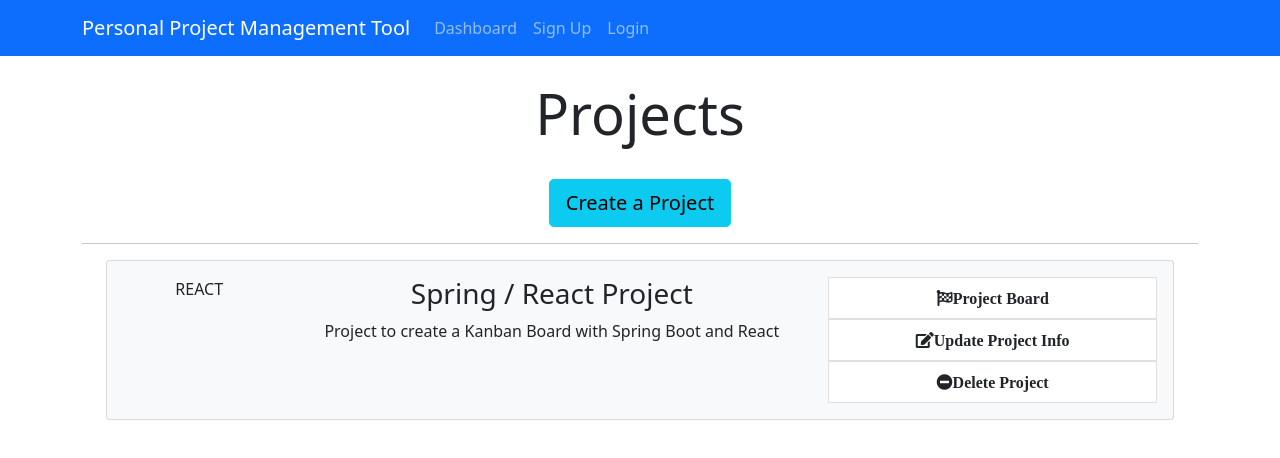
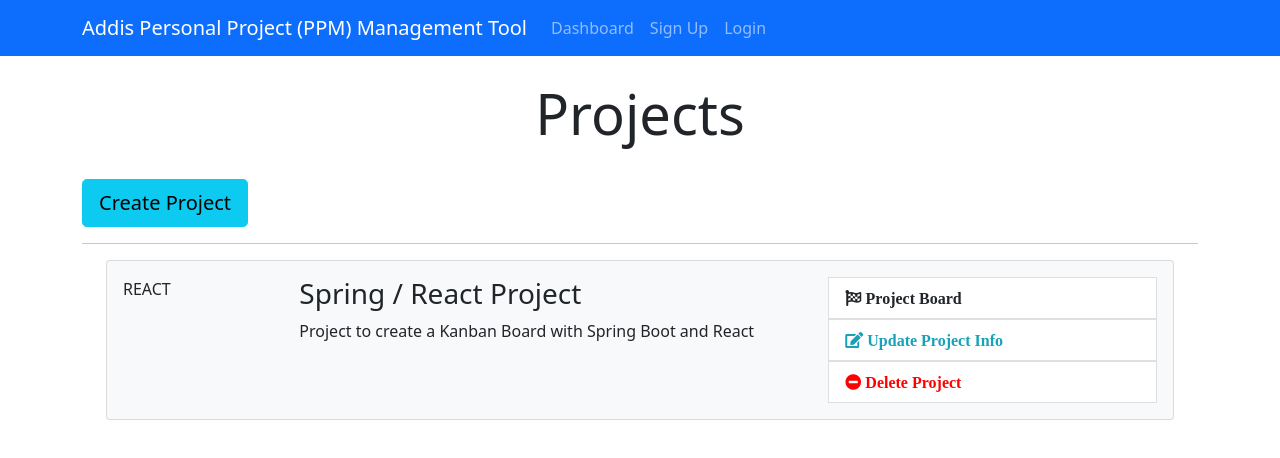
Before and after one commit to addisumm/Addis-PPMTool, a React (Create React App) app in the folder ppmtool-react-client/: page /dashboard in a window 1280 px wide. Shown: the top 458 px of the page. Built offline with nearby package versions, Linux system fonts and the light colour scheme.

Commit message:
Branch16: React Router first Functional Component

```diff
--- a/ppmtool-react-client/package.json
+++ b/ppmtool-react-client/package.json
@@ -9,6 +9,8 @@
     "bootstrap": "^5.1.3",
     "react": "^17.0.2",
     "react-dom": "^17.0.2",
+    "react-router": "^6.2.1",
+    "react-router-dom": "^6.2.1",
     "react-scripts": "5.0.0",
     "web-vitals": "^2.1.4"
   },
--- a/ppmtool-react-client/public/index.html
+++ b/ppmtool-react-client/public/index.html
@@ -1,49 +1,44 @@
 <!DOCTYPE html>
 <html lang="en">
+
 <head>
-    <meta charset="utf-8" />
-    <link rel="icon" href="%PUBLIC_URL%/favicon.ico" />
-    <meta name="viewport" content="width=device-width, initial-scale=1" />
-    <meta name="theme-color" content="#000000" />
-    <meta
-      name="description"
-      content="Web site created using create-react-app"
-    />
-    <link rel="apple-touch-icon" href="%PUBLIC_URL%/logo192.png" />
+  <meta charset="utf-8">
+  <meta name="viewport" content="width=device-width, initial-scale=1, shrink-to-fit=no">
+  <meta name="theme-color" content="#000000">
   <!--
-      manifest.json provides metadata used when your web app is installed on a
-      user's mobile device or desktop. See https://developers.google.com/web/fundamentals/web-app-manifest/
+      manifest.json provides metadata used when your web app is added to the
+      homescreen on Android. See https://developers.google.com/web/fundamentals/engage-and-retain/web-app-manifest/
     -->
-    <link rel="manifest" href="%PUBLIC_URL%/manifest.json" />
+  <link rel="manifest" href="%PUBLIC_URL%/manifest.json">
+  <link rel="shortcut icon" href="%PUBLIC_URL%/favicon.ico">
   <!--
       Notice the use of %PUBLIC_URL% in the tags above.
       It will be replaced with the URL of the `public` folder during the build.
       Only files inside the `public` folder can be referenced from the HTML.
-
       Unlike "/favicon.ico" or "favicon.ico", "%PUBLIC_URL%/favicon.ico" will
       work correctly both with client-side routing and a non-root public URL.
       Learn how to configure a non-root public URL by running `npm run build`.
     -->
   <link rel="stylesheet" href="https://use.fontawesome.com/releases/v5.2.0/css/all.css" integrity="sha384-hWVjflwFxL6sNzntih27bfxkr27PmbbK/iSvJ+a4+0owXq79v+lsFkW54bOGbiDQ"
     crossorigin="anonymous">
-
   <title>PPM Tool</title>
 </head>
+
 <body>
-    <noscript>You need to enable JavaScript to run this app.</noscript>
+  <noscript>
+    You need to enable JavaScript to run this app.
+  </noscript>
   <div id="root">
-
 
   </div>
   <!--
       This HTML file is a template.
       If you open it directly in the browser, you will see an empty page.
-
       You can add webfonts, meta tags, or analytics to this file.
       The build step will place the bundled scripts into the <body> tag.
-
       To begin the development, run `npm start` or `yarn start`.
       To create a production bundle, use `npm run build` or `yarn build`.
     -->
 </body>
+
 </html>
--- a/ppmtool-react-client/src/App.css
+++ b/ppmtool-react-client/src/App.css
@@ -1,38 +1,65 @@
-.App {
-  text-align: center;
+img {
+  width: 100%;
 }
 
-.App-logo {
-  height: 40vmin;
-  pointer-events: none;
+.navbar {
+  background-color: #e3f2fd;
+}
+.fa.fa-edit {
+  color: #18a2b9;
 }
 
-@media (prefers-reduced-motion: no-preference) {
-  .App-logo {
-    animation: App-logo-spin infinite 20s linear;
-  }
+.list-group-item.delete:hover {
+  cursor: -webkit-grab;
+  background-color: pink;
 }
 
-.App-header {
-  background-color: #282c34;
-  min-height: 100vh;
-  display: flex;
-  flex-direction: column;
-  align-items: center;
-  justify-content: center;
-  font-size: calc(10px + 2vmin);
-  color: white;
+.list-group-item.update:hover {
+  cursor: -webkit-grab;
+  background-color: gainsboro;
 }
 
-.App-link {
-  color: #61dafb;
+.list-group-item.board:hover {
+  cursor: -webkit-grab;
+  background-color: gainsboro;
 }
 
-@keyframes App-logo-spin {
-  from {
-    transform: rotate(0deg);
-  }
-  to {
-    transform: rotate(360deg);
-  }
+.fa.fa-minus-circle {
+  color: red;
 }
+
+.landing {
+  position: relative;
+  /* background: url("../img/showcase.jpg") no-repeat; */
+  background-size: cover;
+  background-position: center;
+  height: 100vh;
+  margin-top: -24px;
+  margin-bottom: -50px;
+}
+
+.landing-inner {
+  padding-top: 80px;
+}
+
+.dark-overlay {
+  background-color: rgba(0, 0, 0, 0.7);
+  position: absolute;
+  top: 0;
+  left: 0;
+  width: 100%;
+  height: 100%;
+}
+
+.card-form {
+  opacity: 0.9;
+}
+
+.latest-profiles-img {
+  width: 40px;
+  height: 40px;
+}
+
+.form-control::placeholder {
+  color: #bbb !important;
+}
--- a/ppmtool-react-client/src/App.js
+++ b/ppmtool-react-client/src/App.js
@@ -1,17 +1,24 @@
-import React,  { Component } from "react";
-import './App.css';
-import Dashboard from './components/Dashboard';
+import React, { Component } from "react";
+import "./App.css";
 import Header from "./components/Layout/Header";
 import "bootstrap/dist/css/bootstrap.min.css";
+import { BrowserRouter as Router, Route, Routes } from "react-router-dom";
+import AddProject from "./components/Project/AddProject";
+import Dashboard from "./components/Dashboard";
 
+class App extends Component {
+  render() {
+    return (
+      <Router>
+        <div className="App">
+          <Header />
 
-class App extends Component{
-  render (){
-    return (
-      <div className='App'>
-      <Header/>
-      <Dashboard/>
-      </div>
+          <Routes>
+            <Route exact path="/addProject" element={<AddProject />}></Route>
+            <Route exact path="/dashboard" element={<Dashboard />}></Route>
+          </Routes>
+        </div>
+      </Router>
     );
   }
 }
--- a/ppmtool-react-client/src/components/Dashboard.js
+++ b/ppmtool-react-client/src/components/Dashboard.js
@@ -1,22 +1,20 @@
-import React, { Component } from 'react';
-import ProjectItem from './Project/ProjectItem';
+import React, { Component } from "react";
+import CreateProjectButton from "./Project/CreateProjectButton";
+import ProjectItem from "./Project/ProjectItem";
 
 class Dashboard extends Component {
   render() {
-    return(
-
+    return (
       <div className="projects">
         <div className="container">
           <div className="row">
             <div className="col-md-12">
               <h1 className="display-4 text-center">Projects</h1>
               <br />
-                <a href="ProjectForm.html" className="btn btn-lg btn-info">
-                    Create a Project
-                </a>
+              <CreateProjectButton />
               <br />
               <hr />
-              <ProjectItem/>
+              <ProjectItem />
             </div>
           </div>
         </div>
--- a/ppmtool-react-client/src/components/Layout/Header.js
+++ b/ppmtool-react-client/src/components/Layout/Header.js
@@ -1,15 +1,19 @@
-import React, { Component } from 'react';
+import React, { Component } from "react";
 
 class Header extends Component {
   render() {
     return (
-
       <nav className="navbar navbar-expand-sm navbar-dark bg-primary mb-4">
         <div className="container">
           <a className="navbar-brand" href="Dashboard.html">
-            Personal Project Management Tool
+            Addis Personal Project (PPM) Management Tool
           </a>
-        <button className="navbar-toggler" type="button" data-toggle="collapse" data-target="#mobile-nav">
+          <button
+            className="navbar-toggler"
+            type="button"
+            data-toggle="collapse"
+            data-target="#mobile-nav"
+          >
             <span className="navbar-toggler-icon" />
           </button>
 
--- /dev/null
+++ b/ppmtool-react-client/src/components/Project/AddProject.js
@@ -0,0 +1,13 @@
+import React, { Component } from "react";
+
+class AddProject extends Component {
+  render() {
+    return (
+      <div>
+        <h1>Add Project Form</h1>
+      </div>
+    );
+  }
+}
+
+export default AddProject;
--- /dev/null
+++ b/ppmtool-react-client/src/components/Project/CreateProjectButton.js
@@ -0,0 +1,14 @@
+import React from "react";
+import { Link } from "react-router-dom";
+
+const CreateProjectButton = () => {
+  return (
+    <React.Fragment>
+      <Link to="/addProject" className="btn btn-lg btn-info">
+        Create Project
+      </Link>
+    </React.Fragment>
+  );
+};
+
+export default CreateProjectButton;
```
Also changed, not shown: ppmtool-react-client/src/components/Project/ProjectItem.js (+5 -6 lines), 1 other file (tests, documents, lock files or other folders). Lines whose indentation alone changed are shown as unchanged.
